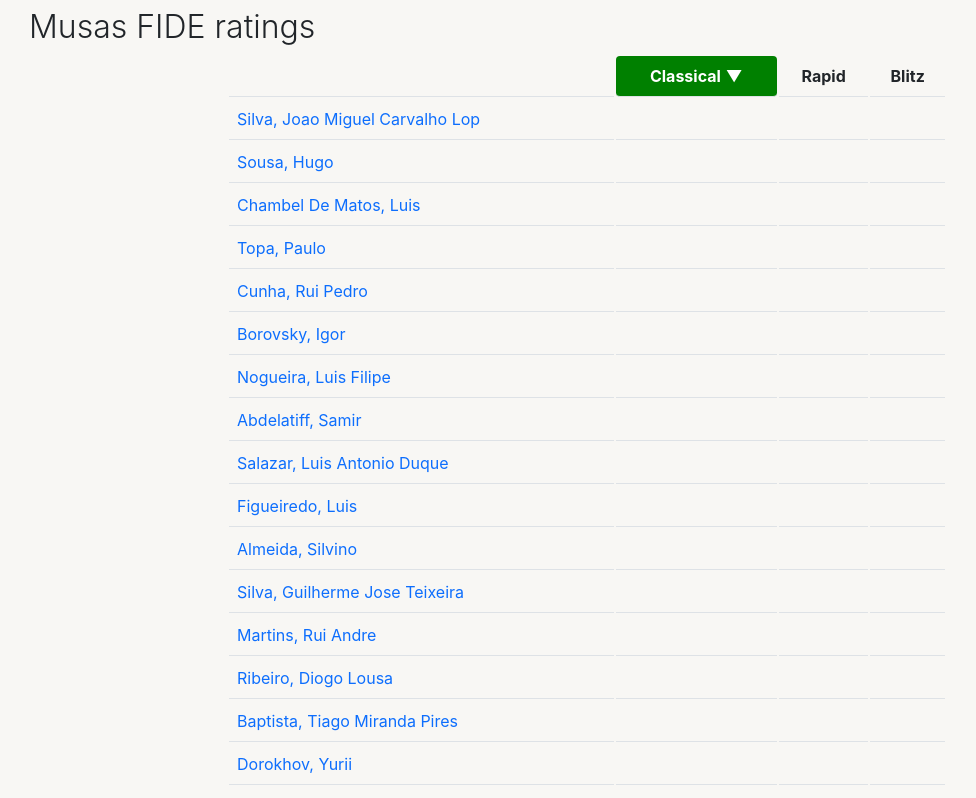
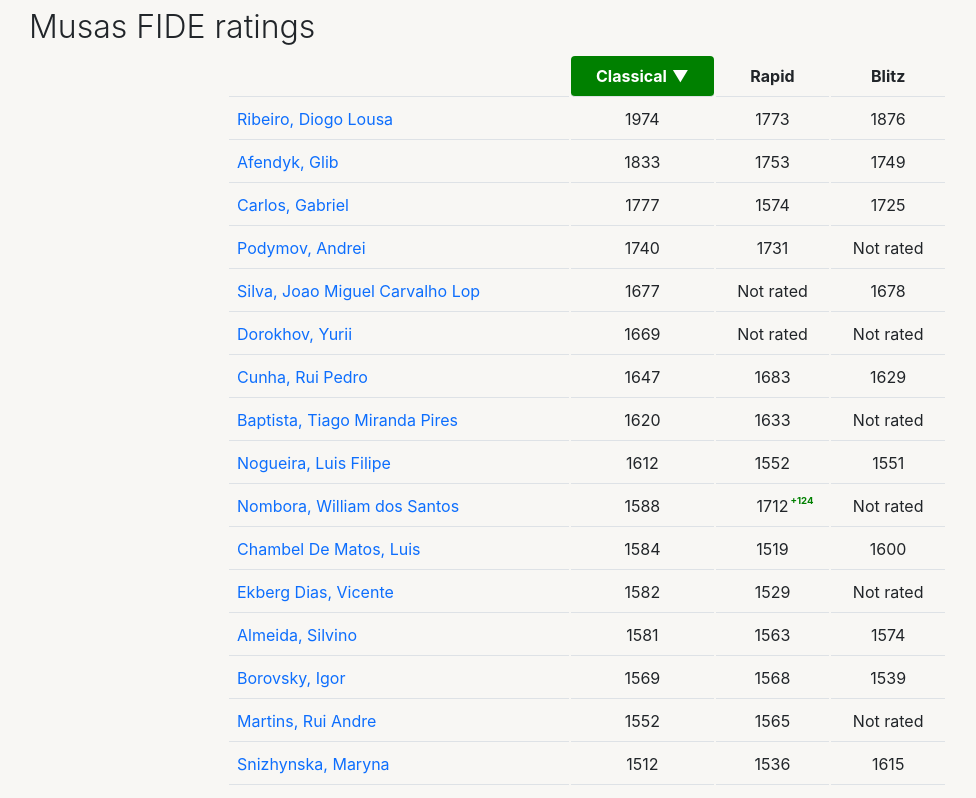
Before and after one commit to silvinomar/musas-fide-ratings, a React (Create React App) app: page / in a window 1280 px wide. Shown: the top 798 px of the page, without its empty margins (53-1029 px from the left). Built offline with nearby package versions, Linux system fonts and the light colour scheme.

Commit message:
minor refactoring

```diff
--- a/src/components/PlayerStats.js
+++ b/src/components/PlayerStats.js
@@ -5,7 +5,8 @@
 const PlayerStats = () => {
     const [playersData, setPlayersData] = useState(null);
     const [isLoading, setIsLoading] = useState(true);
-    const [sortColumn, setSortColumn] = useState("standard_elo");
+    const [sortColumn, setSortColumn] = useState("standard");
+
 
     useEffect(() => {
         fetchPlayersData();
@@ -13,13 +14,16 @@
 
     const fetchPlayersData = async () => {
         try {
+            // Convert the musasData object to an array for easier manipulation
             const playerArray = Object.entries(musasData).map(([id, player]) => ({ id, ...player }));
-            // Sort the playerArray by standard_elo initially
+
+            // Sort the playerArray by standard_elo initially (Descending order)
             playerArray.sort((a, b) => {
-                const standardA = parseInt(a.elo.standard_elo) || 0;
-                const standardB = parseInt(b.elo.standard_elo) || 0;
-                return standardB - standardA;
+                const standardA = parseInt(a.standard) || 0;  // Parse standard elo or set to 0 if "Not rated"
+                const standardB = parseInt(b.standard) || 0;  // Same for b
+                return standardB - standardA;  // Sort in descending order
             });
+
             setPlayersData(playerArray);
             setIsLoading(false);
         } catch (error) {
@@ -37,10 +41,16 @@
     };
 
     const sortPlayersData = (column) => {
-        // Sort players client-side based on the selected column in descending order
         const sortedPlayers = [...playersData].sort((a, b) => {
-            const valueA = a.elo[column] === "Notrated" ? 0 : parseInt(a.elo[column], 10);
-            const valueB = b.elo[column] === "Notrated" ? 0 : parseInt(b.elo[column], 10);
+            // Ensure correct handling of "Not rated" values
+            const getEloValue = (eloValue) => {
+                // Handle "Not rated" and convert it to 0, otherwise parse the number
+                return eloValue === "Not rated" ? 0 : parseInt(eloValue, 10) || 0;
+            };
+
+            const valueA = getEloValue(a[column]);
+            const valueB = getEloValue(b[column]);
+
             return valueB - valueA;
         });
 
@@ -59,9 +69,9 @@
                 <thead className='sticky-top'>
                     <tr>
                         <th></th>
-                        <th onClick={() => handleSort("standard_elo")} className={sortColumn === "standard_elo" ? "active" : ""}>Classical</th>
-                        <th onClick={() => handleSort("rapid_elo")} className={sortColumn === "rapid_elo" ? "active" : ""}>Rapid</th>
-                        <th onClick={() => handleSort("blitz_elo")} className={sortColumn === "blitz_elo" ? "active" : ""}>Blitz</th>
+                        <th onClick={() => handleSort("standard")} className={sortColumn === "standard" ? "active" : ""}>Classical</th>
+                        <th onClick={() => handleSort("rapid")} className={sortColumn === "rapid" ? "active" : ""}>Rapid</th>
+                        <th onClick={() => handleSort("blitz")} className={sortColumn === "blitz" ? "active" : ""}>Blitz</th>
                     </tr>
                 </thead>
                 <tbody>
@@ -70,13 +80,13 @@
                             key={player.id}
                             id={player.id}
                             name={player.name}
-                            classical={player.elo.standard_elo}
+                            classical={player.standard}
                             c_variation={player.standardDiff}
                             newStandard={player.newStandard}
-                            rapid={player.elo.rapid_elo}
+                            rapid={player.rapid}
                             r_variation={player.rapidDiff}
                             newRapid={player.newRapid}
-                            blitz={player.elo.blitz_elo}
+                            blitz={player.blitz}
                             b_variation={player.blitzDiff}
                             newBlitz={player.newBlitz}
                         />
```
